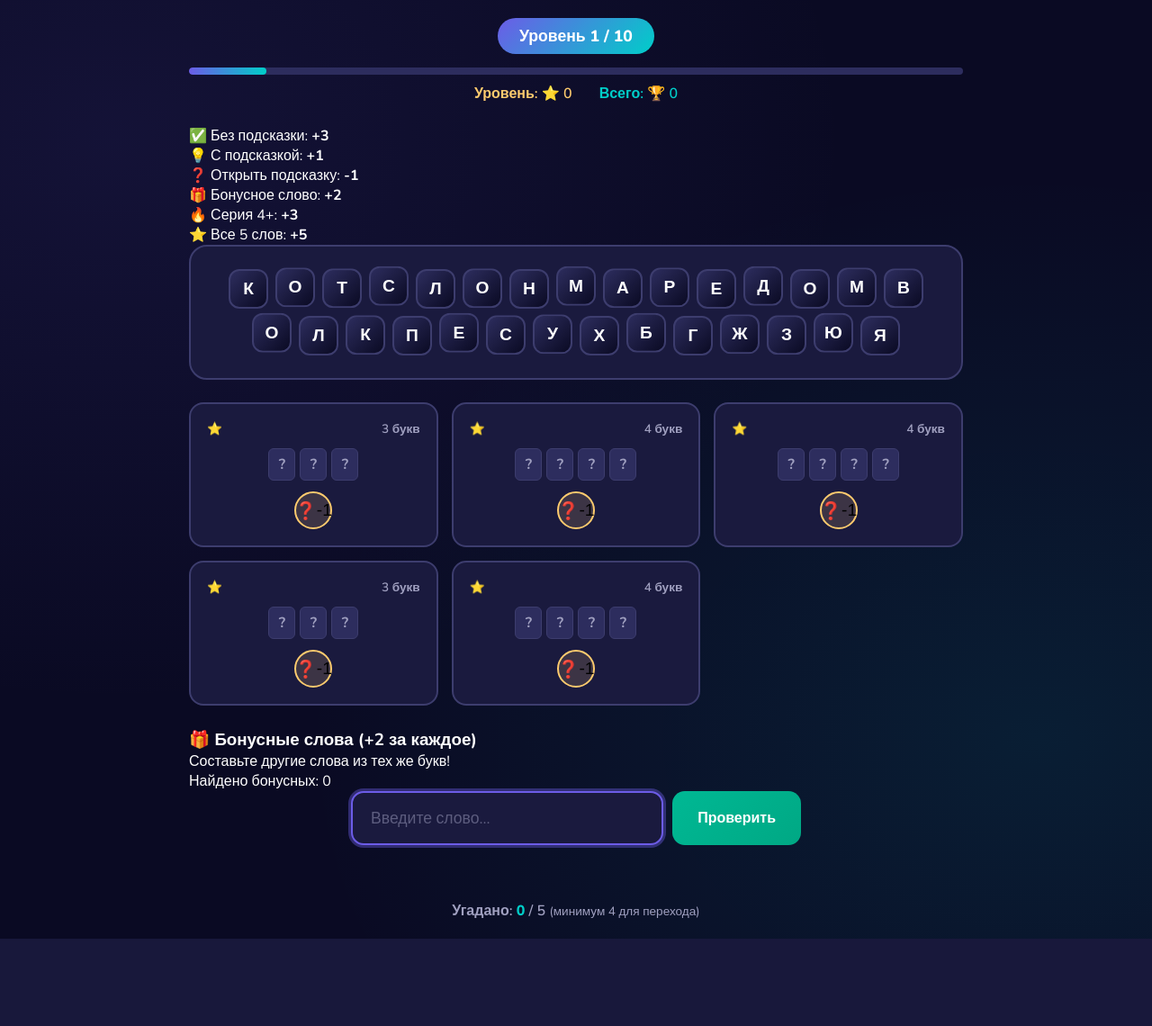
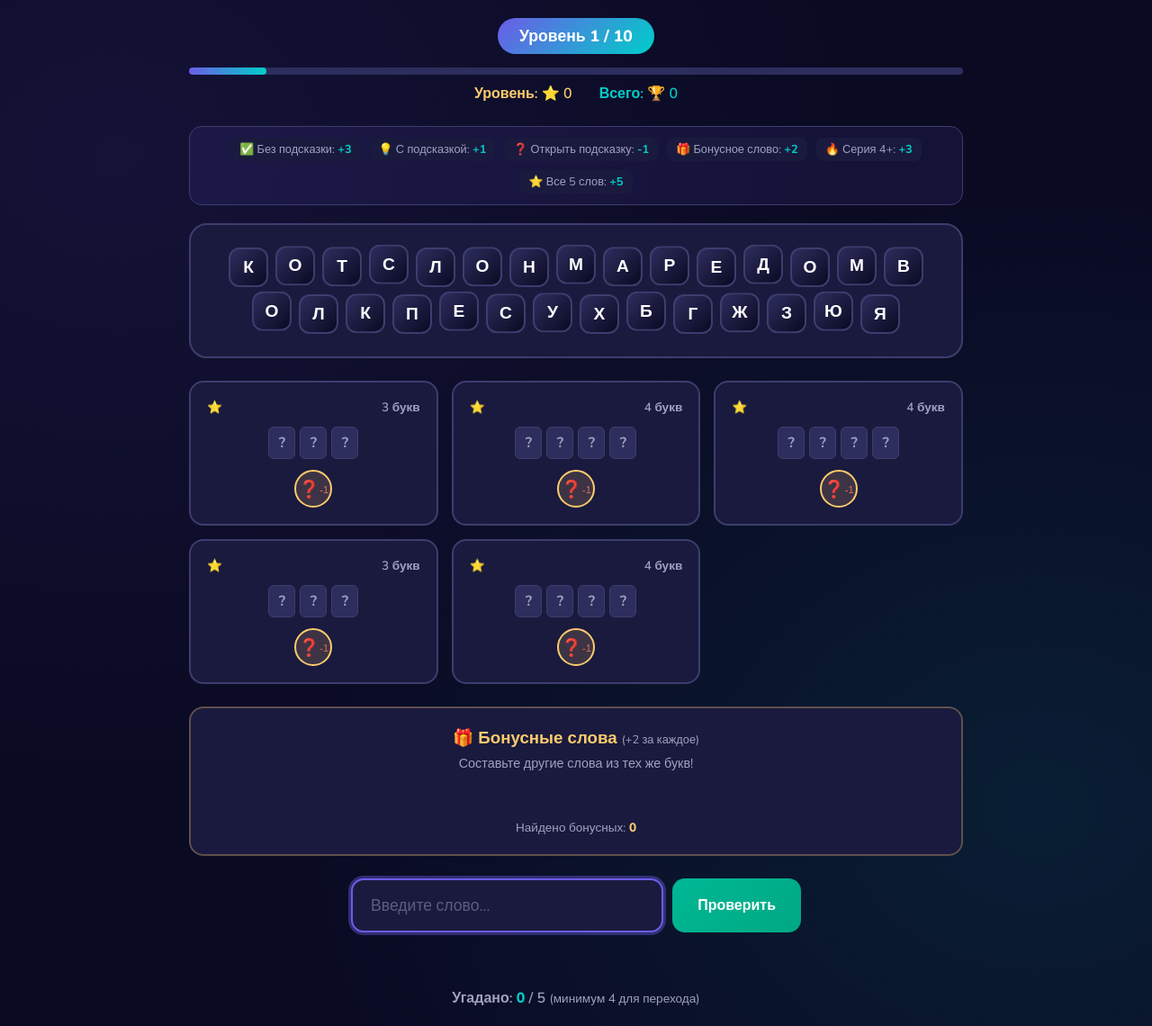
Before and after one commit to antonhome470-lgtm/guess-words, a Flask app: page /game in a window 1280 px wide. Shown: the part 67-1207 px from the top of the page at 90% size. Before the commit the page ends 1110 px from the top, so only its background shows below. Run offline with Flask 3, Linux system fonts and the light colour scheme; the visitor is signed in with stand-in values (Sample User, id 1).

Commit message:
Update style.css

```diff
--- a/static/css/style.css
+++ b/static/css/style.css
@@ -785,3 +785,148 @@ body {
         font-size: 0.9rem;
     }
 }
+
+/* ==================== SCORING RULES ==================== */
+.scoring-rules {
+    display: flex;
+    flex-wrap: wrap;
+    justify-content: center;
+    gap: 10px;
+    margin-bottom: 20px;
+    padding: 12px;
+    background: rgba(108, 92, 231, 0.1);
+    border: 1px solid var(--border);
+    border-radius: 14px;
+}
+
+.rule {
+    font-size: 0.8rem;
+    color: var(--text-muted);
+    padding: 4px 10px;
+    background: var(--bg-card);
+    border-radius: 8px;
+}
+
+.rule strong {
+    color: var(--secondary);
+}
+
+/* ==================== HINT COST ==================== */
+.hint-cost {
+    font-size: 0.7rem;
+    color: var(--danger);
+    display: block;
+    margin-top: 2px;
+}
+
+.hint-used-badge {
+    font-size: 0.8rem;
+    color: var(--warning);
+    opacity: 0.7;
+}
+
+.hint-penalty {
+    font-size: 0.9rem;
+    margin-top: 10px;
+    font-weight: 600;
+}
+
+/* ==================== STREAK ==================== */
+.streak-display {
+    color: #e17055;
+    font-weight: 700;
+    animation: pulse 1.5s ease infinite;
+}
+
+/* ==================== BONUS SECTION ==================== */
+.bonus-section {
+    background: var(--bg-card);
+    border: 2px solid rgba(253, 203, 110, 0.3);
+    border-radius: 16px;
+    padding: 20px;
+    margin-bottom: 25px;
+    text-align: center;
+}
+
+.bonus-section h3 {
+    color: var(--warning);
+    margin-bottom: 5px;
+}
+
+.bonus-info {
+    font-size: 0.8rem;
+    font-weight: 400;
+    color: var(--text-muted);
+}
+
+.bonus-hint {
+    color: var(--text-muted);
+    font-size: 0.9rem;
+    margin-bottom: 12px;
+}
+
+.bonus-words-list {
+    display: flex;
+    flex-wrap: wrap;
+    justify-content: center;
+    gap: 8px;
+    margin-bottom: 10px;
+    min-height: 30px;
+}
+
+.bonus-word-tag {
+    background: rgba(253, 203, 110, 0.15);
+    border: 1px solid var(--warning);
+    color: var(--warning);
+    padding: 4px 14px;
+    border-radius: 20px;
+    font-weight: 700;
+    font-size: 0.9rem;
+}
+
+.bonus-word-new {
+    animation: bounceIn 0.5s ease;
+}
+
+@keyframes bounceIn {
+    0% { transform: scale(0); }
+    50% { transform: scale(1.2); }
+    100% { transform: scale(1); }
+}
+
+.bonus-counter {
+    font-size: 0.85rem;
+    color: var(--text-muted);
+}
+
+.bonus-counter span {
+    color: var(--warning);
+    font-weight: 800;
+}
+
+/* ==================== MESSAGE BONUS ==================== */
+.message-bonus {
+    color: var(--warning);
+    animation: bounceIn 0.5s ease;
+}
+
+/* ==================== FINISH STATS GRID ==================== */
+.finish-stats {
+    display: grid;
+    grid-template-columns: repeat(2, 1fr);
+    gap: 20px;
+    margin-bottom: 30px;
+}
+
+@media (max-width: 768px) {
+    .scoring-rules {
+        gap: 5px;
+    }
+    .rule {
+        font-size: 0.7rem;
+        padding: 3px 8px;
+    }
+    .finish-stats {
+        grid-template-columns: 1fr;
+    }
+}
```
